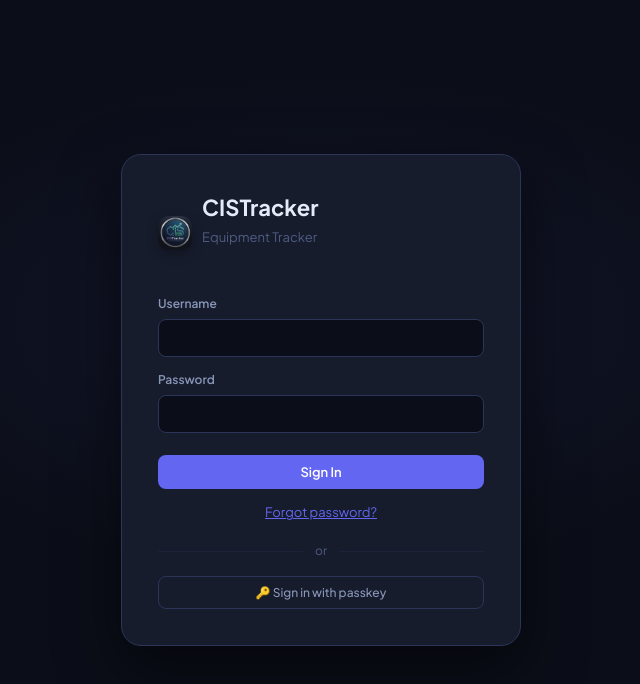
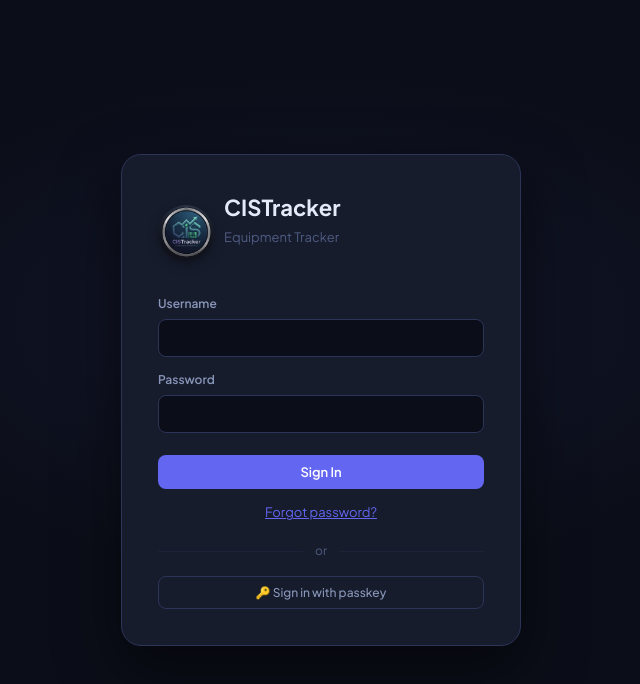
Before and after one commit to gdhughey/CISTracker, a website: page public/index.html in a window 1280 px wide. Shown: the whole page, without its empty margins (319-959 px from the left). Drawn offline with Linux system fonts and the light colour scheme; no server answers.

Commit message:
Add login-logo-img CSS class

```diff
--- a/public/css/app.css
+++ b/public/css/app.css
@@ -92,6 +92,9 @@
 .logo-img {
   width: 34px; height: 34px; border-radius: 10px; object-fit: cover;
   box-shadow: 0 4px 12px rgba(0,0,0,0.3);
+}
+.login-logo-img {
+  width: 56px; height: 56px; border-radius: 50%; object-fit: cover;
 }
 .logo-text {
   font-size: 16px; font-weight: 700; color: var(--text); letter-spacing: -0.01em;
```
